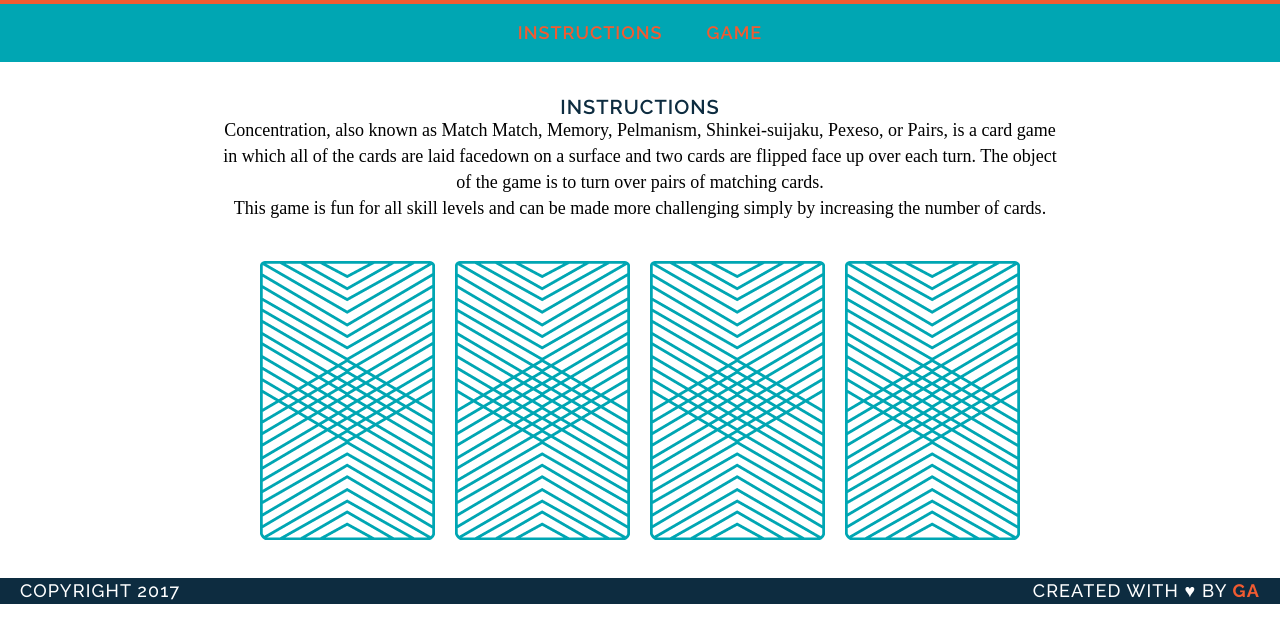
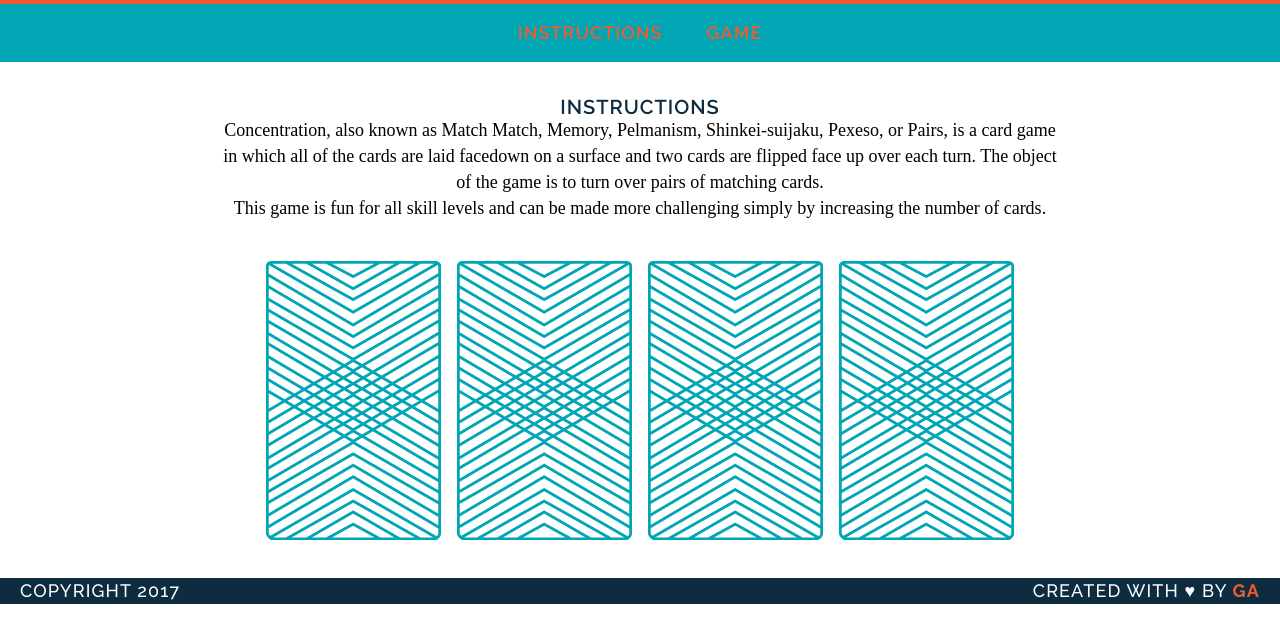
Before and after one commit to mattd206/wdi-fundamentals-memorygame, a plain HTML site: page index.html in a window 1280 px wide. Shown: the part 101-744 px from the top of the page. Drawn offline with Linux system fonts and the light colour scheme; a web font is replaced by a local one.

Commit message:
finished game

```diff
--- a/index.html
+++ b/index.html
@@ -21,12 +21,8 @@
 	</p>
 	<p>This game is fun for all skill levels and can be made more challenging simply by increasing the number of cards.
 	</p>
-	<div>
-	  	<img src="images/back.png" alt="Queen of Diamonds" title="">
-	  	<img src="images/back.png" alt="Queen of Hearts" title="">
-	  	<img src="images/back.png" alt="King of Diamonds" title="">
-	  	<img src="images/back.png" alt="King of Hearts" title="">
-    </div>
+	<div id="game-board" class="board clearfix"></div>
+
   </main>
 
   <footer class="clearfix">
--- a/js/main.js
+++ b/js/main.js
@@ -32,15 +32,26 @@ var checkForMatch = function() {
 		}
 }
 
-var flipCard = function(cardId) {
+var flipCard = function() {
+	var cardId = this.getAttribute('data-id');
 	console.log("User flipped " + cards[cardId].rank);
 	console.log(cards[cardId].cardImage);
 	console.log(cards[cardId].suit);
 	cardsInPlay.push(cards[cardId].rank);
+	this.setAttribute('src',cards[cardId].cardImage);
 	if (cardsInPlay.length === 2) {
 	checkForMatch();
 	}
 };
 
-flipCard(0); //cards[#]
-flipCard(2);
+var createBoard = function() {
+	for (var i = 0; i < cards.length; i++) { //is cards the right array?
+		var cardElement = document.createElement('img');
+		cardElement.setAttribute('src', 'images/back.png');
+		cardElement.setAttribute('data-id', i) //is this.i right here instead?
+		cardElement.addEventListener('click', flipCard);
+		document.getElementById('game-board').appendChild(cardElement); // may need to add  [0] after ..Id
+	}
+}
+
+createBoard();
```
